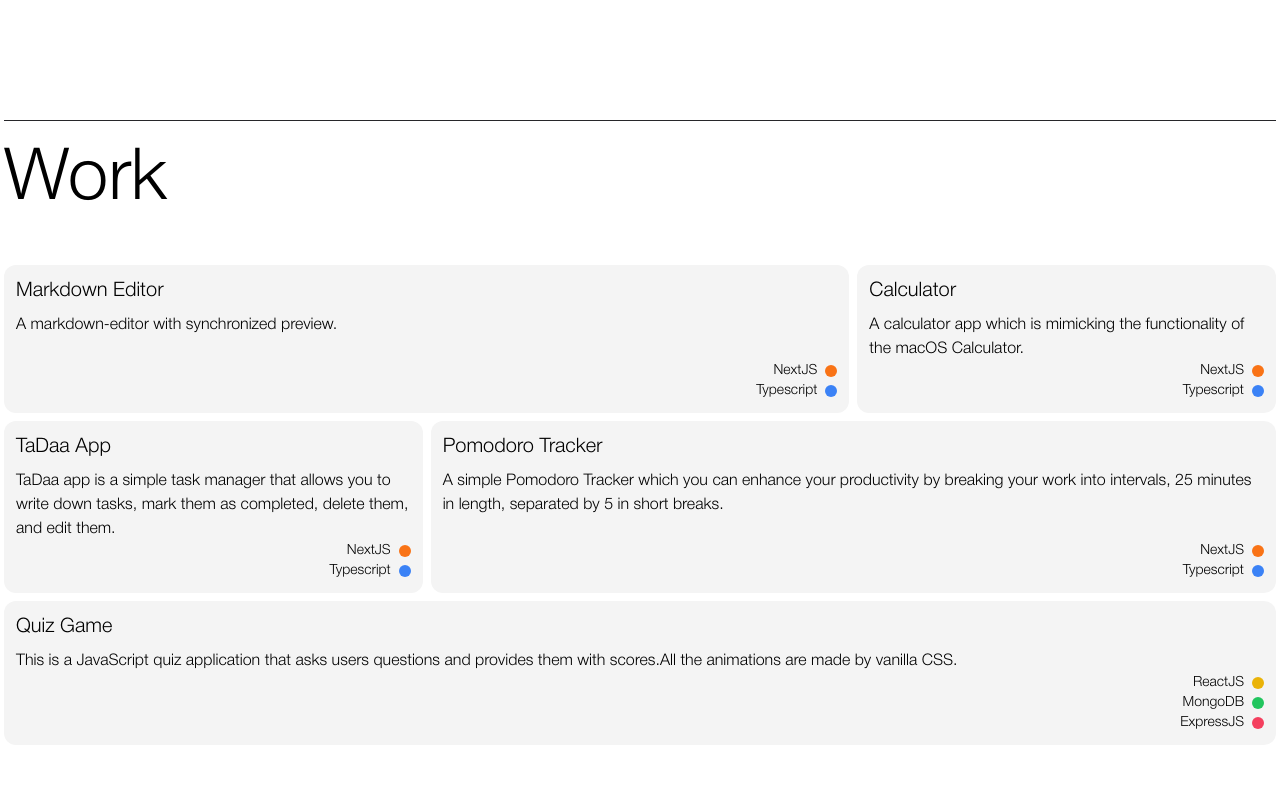
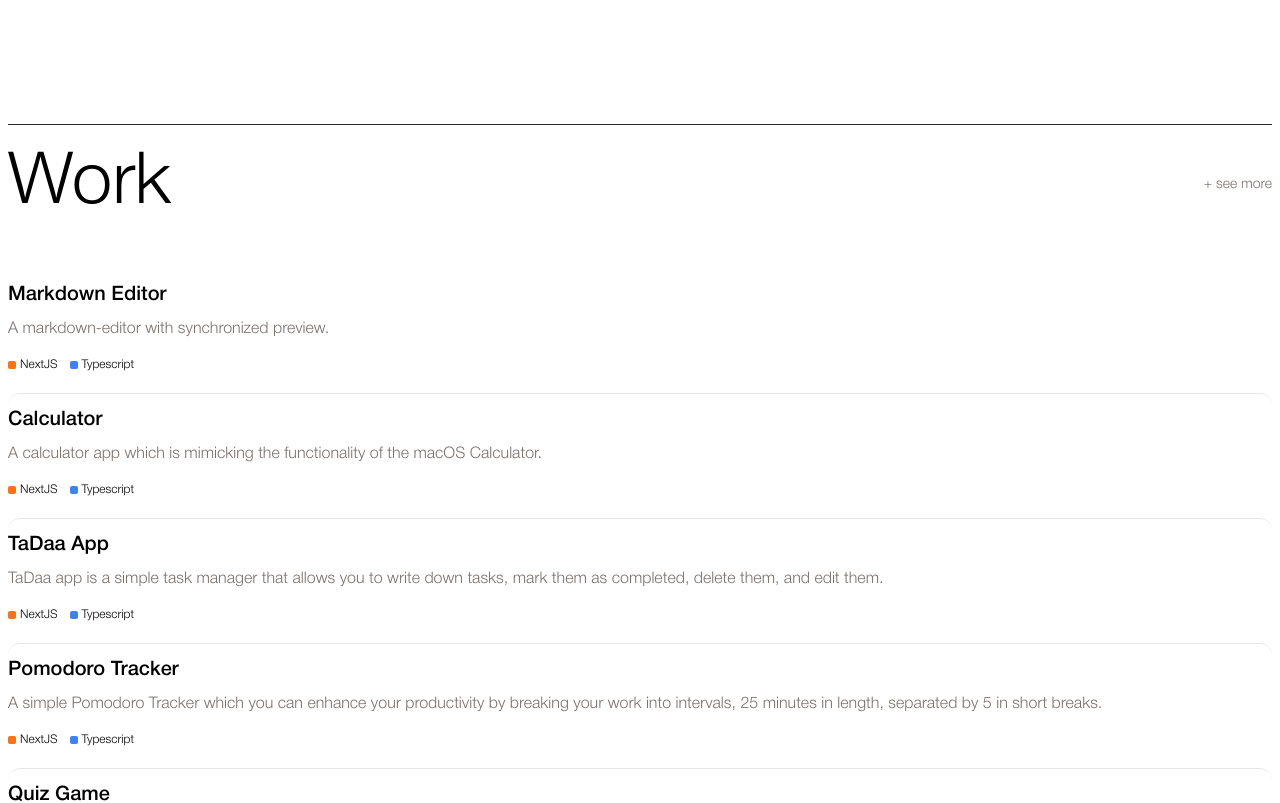
Before and after one commit to elinoza/my-resume, a Next.js app: page / in a window 1280 px wide. Shown: the part 780-1583 px from the top of the page. Built offline with nearby package versions, Linux system fonts and the light colour scheme.

Commit message:
work section layout changed

```diff
--- a/app/layout.tsx
+++ b/app/layout.tsx
@@ -28,7 +28,7 @@ export default function RootLayout({
 }>) {
   return (
     <html lang="en">
-      <body className={`${helveticaNeue.variable} font-helvetica font-thin`}>
+      <body className={`${helveticaNeue.variable} font-helvetica font-[200]`}>
         {children}
       </body>
     </html>
--- a/app/page.tsx
+++ b/app/page.tsx
@@ -28,7 +28,7 @@ export default function Home() {
   ];
 
   return (
-    <main className="container p-1 flex-col mx-auto  ">
+    <main className="container p-2 flex-col mx-auto  ">
       <header className="text-stone-400 fixed top-0 left-0 right-0 py-3 px-24 my-5 flex items-center text-xl justify-end z-10">
         <a
           href="mailto:hillcakmak@gmail.com"
@@ -78,34 +78,43 @@ export default function Home() {
       </section>
       <section>
         <hr className="border-zinc-800" />
-        <h1 className="text-7xl  py-5 mt-1 mb-7">Work</h1>
-        <div className=" grid  grid-cols-3 gap-2 ">
+        <div className="flex justify-between items-center py-5 mt-1 mb-7">
+          {" "}
+          <h1 className="text-7xl">Work </h1>
+          <a
+            href={"https://github.com/elinoza?tab=repositories"}
+            target="_blank"
+            rel="noopener noreferrer"
+            className="right-5 text-sm text-stone-500 hover:text-black "
+          >
+            + see more
+          </a>
+        </div>
+
+        <div className="flex flex-col gap-2 divide-y  ">
           {" "}
           {works &&
             works.map((work, index) => (
               <a
                 key={index}
-                className={clsx(
-                  heights[index],
-                  "bg-[#F4F4F4] rounded-xl p-3 w-full flex flex-col justify-between hover:shadow-md"
-                )}
+                className="group rounded-xl py-3"
                 href={work.WebUrl}
                 target="_blank"
                 rel="noopener noreferrer"
               >
                 <div>
                   {" "}
-                  <h1 className="text-xl mb-2">{work.projectName}</h1>
-                  <p>{work.Description} </p>
+                  <h1 className="text-xl mb-2 font-[400]">
+                    {work.projectName}
+                  </h1>
+                  <p className="text-stone-500 group-hover:text-black">
+                    {work.Description}{" "}
+                  </p>
                 </div>
 
-                <div>
+                <div className="flex items-center space-x-3 mt-4">
                   {work.Tools.map((tool, index) => (
-                    <span
-                      className="flex items-center justify-end text-sm"
-                      key={index}
-                    >
-                      {tool}
+                    <span className="flex items-center text-xs" key={index}>
                       <div
                         className={clsx(
                           {
@@ -115,9 +124,10 @@ export default function Home() {
                             "bg-green-500": tool === "MongoDB",
                             "bg-rose-500": tool === "ExpressJS",
                           },
-                          " w-3 h-3 rounded-full inline-block ml-2"
+                          " w-2 h-2 inline-block mr-1 rounded-sm"
                         )}
                       ></div>
+                      {tool}
                     </span>
                   ))}
                 </div>
@@ -129,9 +139,9 @@ export default function Home() {
       <section>
         {" "}
         <div className="flex justify-end  ">
-          <h1 className="text-7xl py-5 mt-1 mb-7 ">Skill Set</h1>
+          <h1 className="text-7xl  py-5 mt-1 mb-7 ">Skill Set</h1>
         </div>
-        <div className="flex text-xl flex-wrap justify-center bg-stone-100 mb-64  ">
+        <div className="flex text-xl flex-wrap justify-center bg-stone-100 mb-64">
           <div className="flex items-center  justify-center m-3 p-3 flex-1 ">
             <span>ReactJS</span>
             <span className="text-2xl ml-2 text-[#00D5F7]">
```
